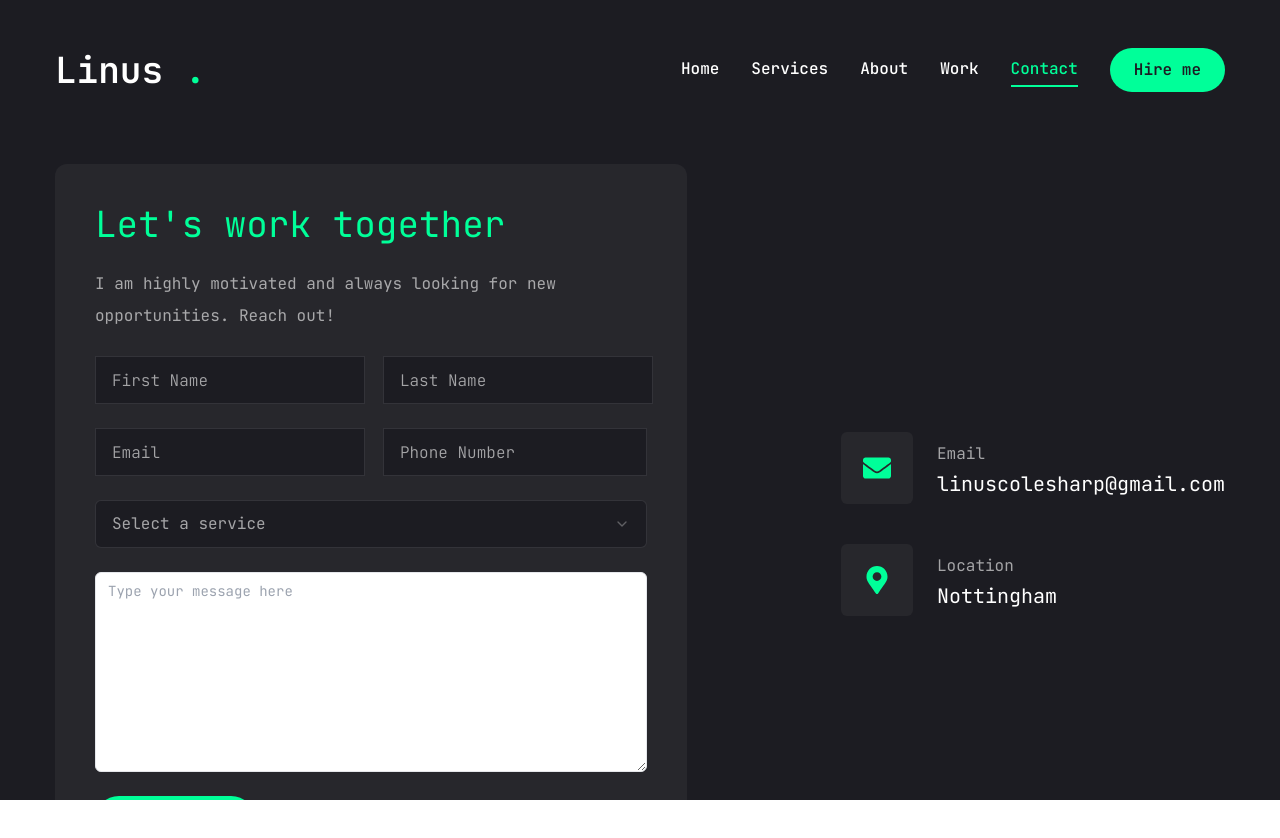
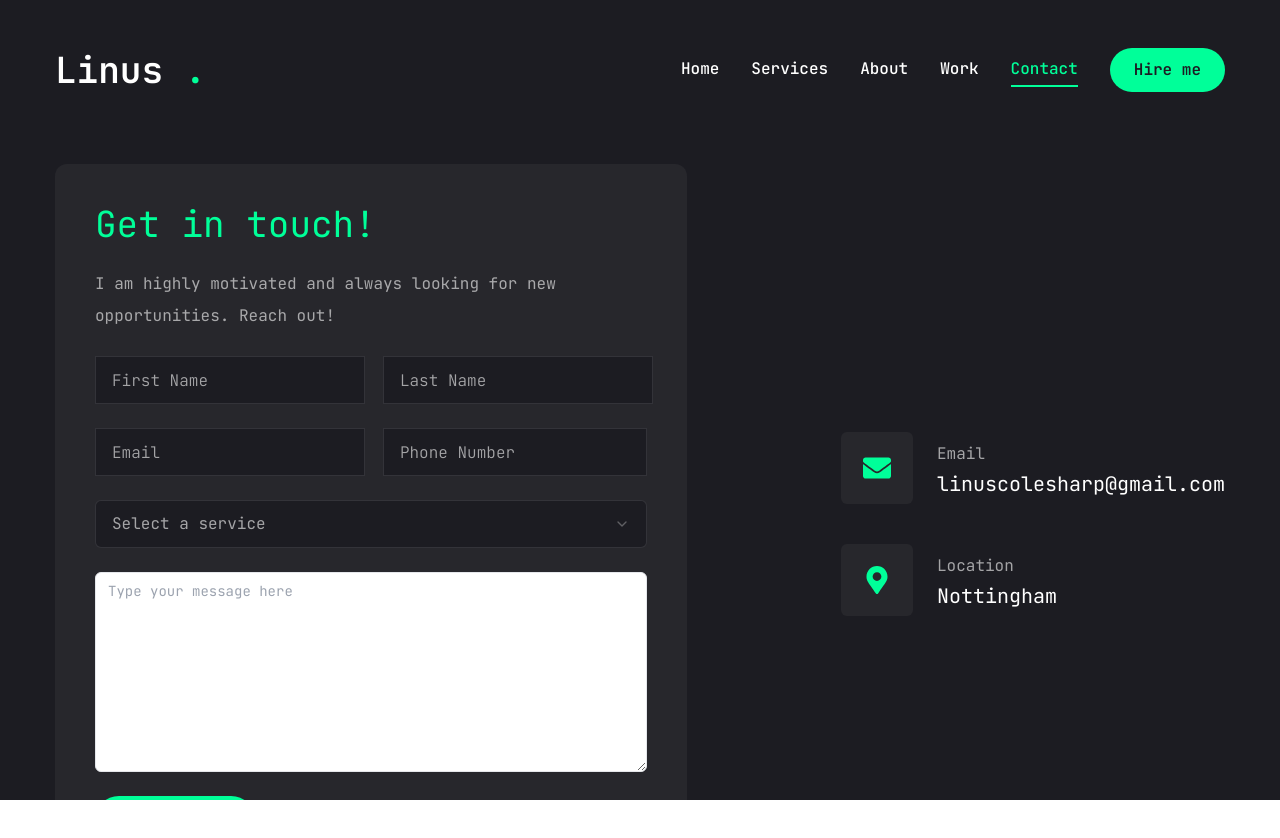
Before and after one commit to LinusSharp/Portfolio-Website, a Next.js app: page /contact in a window 1280 px wide. Shown: the top 838 px of the page. Built offline with nearby package versions, Linux system fonts and the light colour scheme.

Commit message:
feat: final touches

```diff
--- a/app/contact/page.jsx
+++ b/app/contact/page.jsx
@@ -142,7 +142,7 @@ const Contact = () => {
               className="flex flex-col gap-6 p-10 bg-[#27272c] rounded-xl"
               onSubmit={handleSubmit}
             >
-              <h3 className="text-4xl text-accent">Let&#39;s work together</h3>
+              <h3 className="text-4xl text-accent">Get in touch!</h3>
 
               <p className="text-white/60">
                 I am highly motivated and always looking for new opportunities.
```
